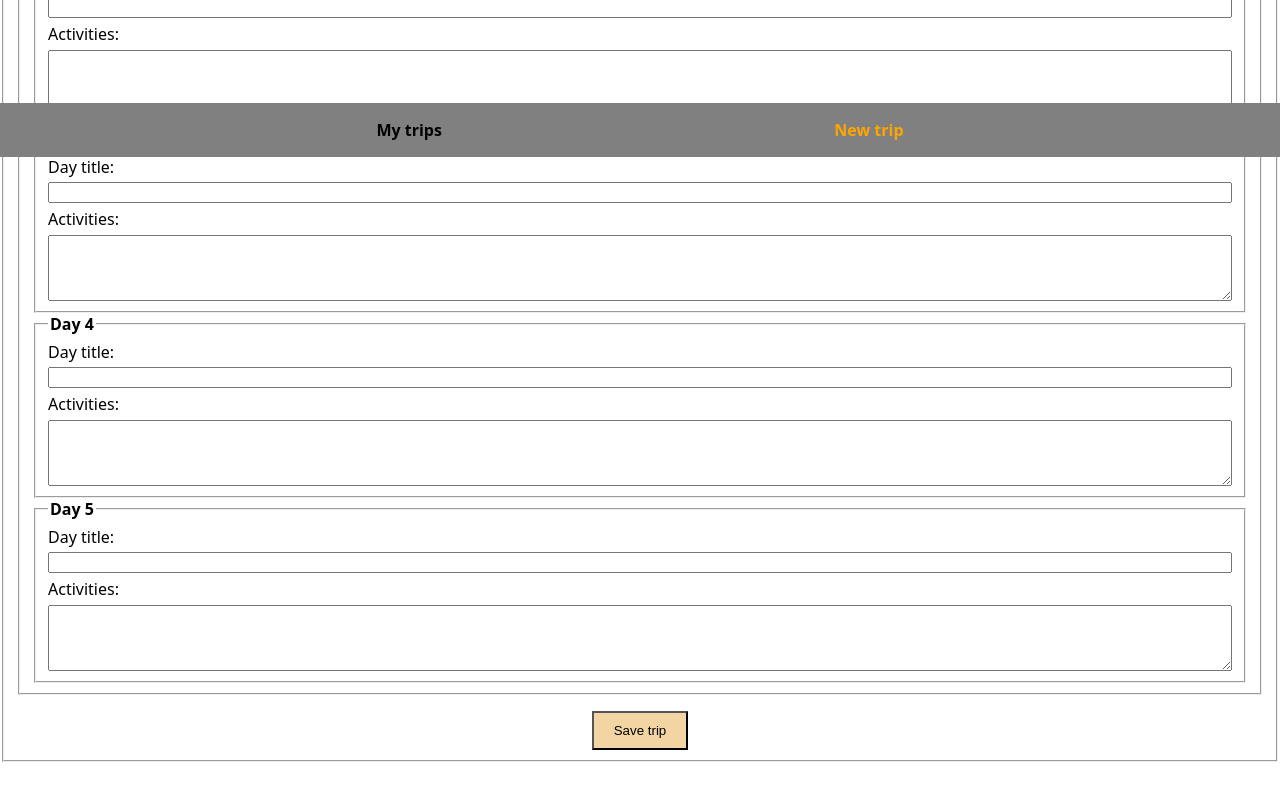
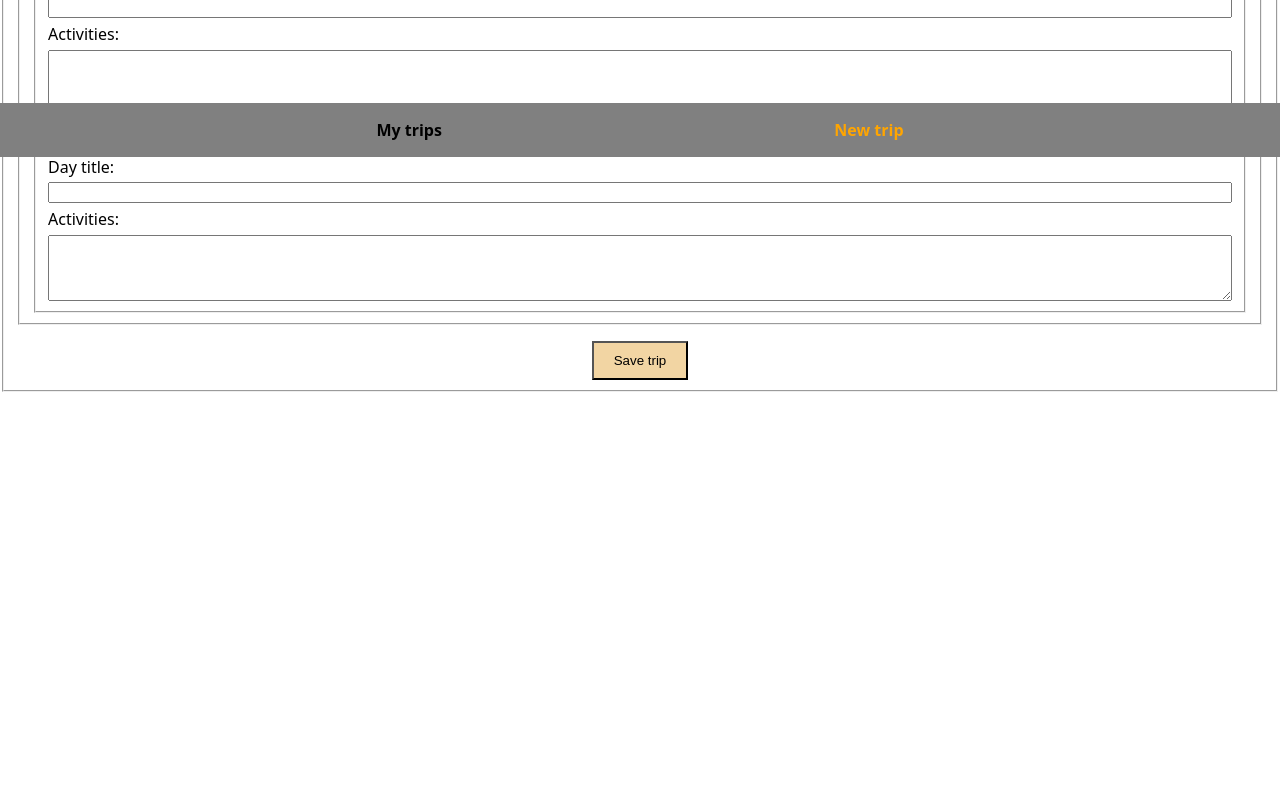
Before and after one commit to LukasWeckner/Capstone-Travel, a Next.js app: page /new-trip in a window 1280 px wide. Shown: the part 643-1443 px from the top of the page. After the commit the page ends 1131 px from the top, so only its background shows below. Built offline with nearby package versions, Linux system fonts and the light colour scheme.

Commit message:
fix dynamic issue in for loop for creating input fields for the trip days

```diff
--- a/components/NewTripForm/index.js
+++ b/components/NewTripForm/index.js
@@ -3,7 +3,7 @@ import styled from "styled-components";
 
 export default function NewTripForm() {
   // default value till flexible trip duration will be implemented
-  const tripDurationInDays = 5;
+  const tripDurationInDays = 3;
 
   // The inputs fields "Day title" and "Activities" need to be displayed based on the duration of the trip in days. So I use a loop for that and call the function which returns the right amount of input fields in line 45
   function createMultipleDays() {
@@ -13,11 +13,15 @@ export default function NewTripForm() {
       tripDays.push(
         <StyledFieldSet key={`day-${i}`}>
           <StyledLegend>{`Day ${i + 1}`}</StyledLegend>
-          <label htmlFor="title">{`Day title:`}</label>
-          <input type="text" name="title" id="title" />
+          <label htmlFor={`title-${i}`}>{`Day title:`}</label>
+          <input type="text" name={`title-${i}`} id={`title-${i}`} />
 
-          <label htmlFor="activities">{`Activities:`}</label>
-          <textarea name="activities" id="activities" rows={4}></textarea>
+          <label htmlFor={`activities-${i}`}>{`Activities:`}</label>
+          <textarea
+            name={`activities-${i}`}
+            id={`activities-${i}`}
+            rows={4}
+          ></textarea>
         </StyledFieldSet>
       );
     }
@@ -27,6 +31,10 @@ export default function NewTripForm() {
   function handleSubmit(event) {
     event.preventDefault();
 
+    const formData = new FormData(event.target);
+    const tripData = Object.fromEntries(formData);
+
+    console.log(tripData);
     event.target.reset();
   }
 
```
